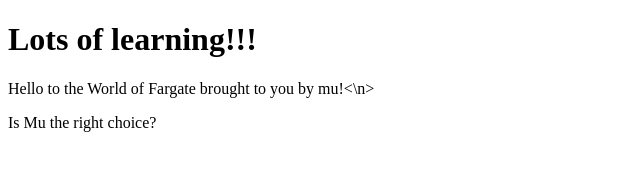
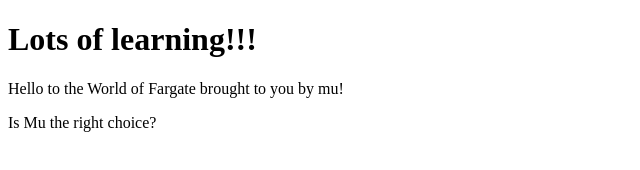
Before and after one commit to surfnbrain/test-fargate, a plain HTML site: page index.html in a window 1280 px wide. Shown: the full height of the page, 0-640 px from the left. Drawn offline with Linux system fonts and the light colour scheme.

Commit message:
corrected index

```diff
--- a/index.html
+++ b/index.html
@@ -7,7 +7,7 @@
   <body>
     <h1>Lots of learning!!!</h1>
 
-    <p>Hello to the World of Fargate brought to you by mu!<\n>
+    <p>Hello to the World of Fargate brought to you by mu!
     <p>Is Mu the right choice?
   </body>
 </html>
```
